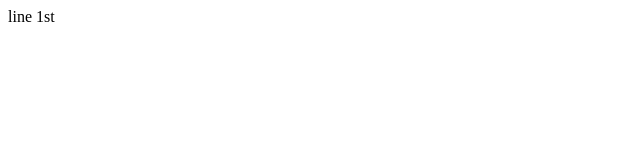
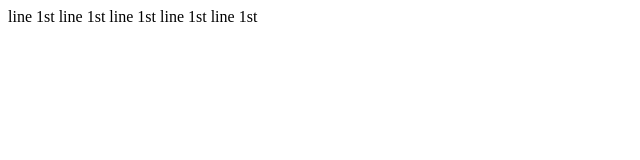
Before and after one commit to hirocueki/test, a plain HTML site: page index.html in a window 1280 px wide. Shown: the whole page, without its empty margins (0-640 px from the left). Drawn offline with Linux system fonts and the light colour scheme.

Commit message:
add line

```diff
--- a/index.html
+++ b/index.html
@@ -4,5 +4,9 @@
 </head>
 <body>
 	line 1st
+	line 1st
+	line 1st
+	line 1st
+	line 1st
 </body>
 </html>
```
